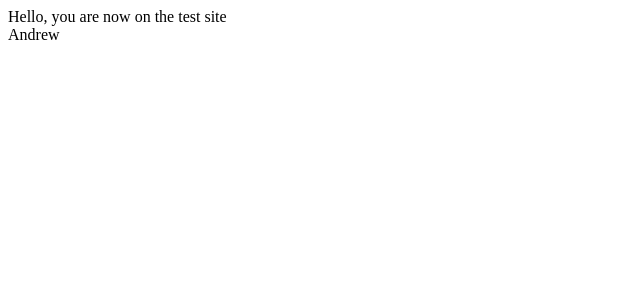
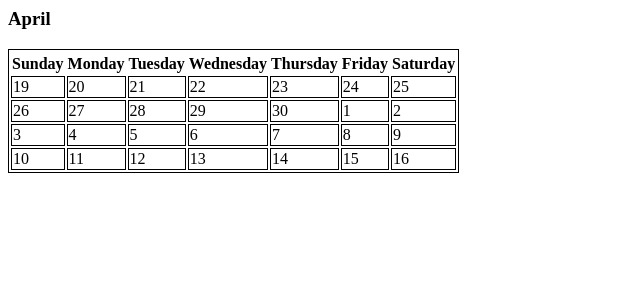
Before and after one commit to tjschutte/MadHacks2015, a Django app: page /taskmaster/ in a window 1280 px wide. Shown: the top 300 px of the page, without its empty margins (0-640 px from the left). Run offline with Django 3.2, Linux system fonts and the light colour scheme; data comes from the database, SQL or seed files in the repository; both versions use the stored data as it was after the commit.

Commit message:
More changes

```diff
--- a/Calendar/Calendar/settings.py
+++ b/Calendar/Calendar/settings.py
@@ -88,7 +88,7 @@ DATABASES = {
 
 LANGUAGE_CODE = 'en-us'
 
-TIME_ZONE = 'UTC'
+TIME_ZONE = 'US/Central'
 
 USE_I18N = True
 
--- a/Calendar/taskmaster/models.py
+++ b/Calendar/taskmaster/models.py
@@ -8,17 +8,21 @@ class Task(models.Model):
     title = models.CharField(max_length=200)
     description = models.CharField(max_length=400)
     category = models.ForeignKey('Category')
+    def __string__(self):
+        return self.title
 
 class Category(models.Model):
     name = models.CharField(primary_key=True, max_length=100)
     color = models.ForeignKey('Color')
 
 class Event(models.Model):
-    startDate = models.DateTimeField('Start')
+    startDate = models.DateTimeField('startDate')
     endDate = models.DateTimeField('End')
     title = models.CharField(max_length=200)
     description = models.CharField(max_length=400)
     category = models.ForeignKey('Category', null=True, blank= True)
+    def getStartDate(self):
+        return self.startDate
 
 class Color(models.Model):
     R = models.IntegerField(
--- a/Calendar/taskmaster/templates/taskmaster/index.html
+++ b/Calendar/taskmaster/templates/taskmaster/index.html
@@ -1,76 +1,43 @@
+<html>
 
-<!DOCTYPE HTML PUBLIC "-//W3C//DTD HTML 4.01//EN""http://www.w3.org/TR/html4/strict.dtd">
-<html><head><title>Calendar 2015</title>
-<meta http-equiv="Content-Type" content="text/html; charset=utf-8">
-<meta name="date.created" content="2015-04-18">
-<meta name="generator" content="HTML Calendar Maker 2.0">
-<meta name="licensekey" content="">
-<style type="text/css">
-/* Styling for the title (Month and Year) of the calendar */
-div.title {
-    font: x-large Verdana, Arial, Helvetica, sans-serif;
-    text-align: center;
-    height: 40px;
-    background-color: white;
-    color: black;
-    }
-/* Styling for the footer */
-div.footer {
-    font: small Verdana, Arial, Helvetica, sans-serif;
-    text-align: center;
-    }
-/* Styling for the overall table */
-table {
-    font: 100% Verdana, Arial, Helvetica, sans-serif;
-    table-layout: fixed;
-    border-collapse: collapse;
-    width: 100%;
-    }
-/* Styling for the column headers (days of the week) */
-th {
-    padding: 0 0.5em;
-    text-align: center;
-    background-color:gray;
-    color:white;
-    }
-/* Styling for the individual cells (days) */
-td  {
-    font-size: medium;
-    padding: 0.25em 0.25em;
-    width: 14%;
-    height: 80px;
-    text-align: left;
-    vertical-align: top;
-    }
-/* Styling for the date numbers */
-.date  {
-    font-size: large;
-    padding: 0.25em 0.25em;
-    text-align: left;
-    vertical-align: top;
-    }
-/* Class for individual days (coming in future release) */
-.sun {
-     color:red;
-     }
-/* Hide the month element (coming in future release) */
-th.month {
-    visibility: hidden;
-    display:none;
-    }
+<head>
+    <style>
+        table,
+        td {
+            border: 1px solid black;
+        }
+    </style>
+</head>
 
-</style>
-</head>
 <body>
-<div class="title">January 2015</div>
-<table border="1">
-<tr><th>Sun</th><th>Mon</th><th>Tue</th><th>Wed</th><th>Thu</th><th>Fri</th><th>Sat</th></tr>
-<tr><td><span class="date">&nbsp;</span></td><td><span class="date">&nbsp;</span></td><td><span class="date">&nbsp;</span></td><td><span class="date">&nbsp;</span></td><td><span class="date">1</span></td><td><span class="date">2</span></td><td><span class="date">3</span></td></tr>
-<tr><td><span class="date">4</span></td><td><span class="date">5</span></td><td><span class="date">6</span></td><td><span class="date">7</span></td><td><span class="date">8</span></td><td><span class="date">9</span></td><td><span class="date">10</span></td></tr>
-<tr><td><span class="date">11</span></td><td><span class="date">12</span></td><td><span class="date">13</span></td><td><span class="date">14</span></td><td><span class="date">15</span></td><td><span class="date">16</span></td><td><span class="date">17</span></td></tr>
-<tr><td><span class="date">18</span></td><td><span class="date">19</span></td><td><span class="date">20</span></td><td><span class="date">21</span></td><td><span class="date">22</span></td><td><span class="date">23</span></td><td><span class="date">24</span></td></tr>
-<tr><td><span class="date">25</span></td><td><span class="date">26</span></td><td><span class="date">27</span></td><td><span class="date">28</span></td><td><span class="date">29</span></td><td><span class="date">30</span></td><td><span class="date">31</span></td></tr>
-</table>
-<p><div class="footer">
-Generated by <a href="http://freehtmlcalendar.com">FreeHTMLCalendar.com</a> Copyright &copy; 2011 John Dalbey.</div>
-</body></html>
+    {%for event in events %}
+    <li>{{event.title}}</li>
+    {%endfor%}
+    <table>
+        <tr>
+            <h3>{{now}}</h3>
+        </tr>
+        <tr>
+            <th>Sunday</th>
+            <th>Monday</th>
+            <th>Tuesday</th>
+            <th>Wednesday</th>
+            <th>Thursday</th>
+            <th>Friday</th>
+            <th>Saturday</th>
+        </tr>
+        {% for week in weeks %}
+
+        <tr>
+            {% for day in week %}
+            <td>
+                {{day.day}}
+
+            </td>
+            {%endfor%}
+        </tr>
+        {%endfor%}
+    </table>
+</body>
+
+</html>
--- a/Calendar/taskmaster/views.py
+++ b/Calendar/taskmaster/views.py
@@ -1,7 +1,27 @@
 from django.shortcuts import render
 from django.http import HttpResponse
 from django.template import RequestContext, loader
+from datetime import datetime, timedelta
+from django.utils import timezone
+from .models import Event
 # Create your views here.
 
 def index(request):
-    return HttpResponse("Hello, you are now on the test site<br>Andrew")
+    now = datetime.now().date()
+    temp = now
+    weeks = []
+    dayOfWeek = now.weekday()
+    if(dayOfWeek != 6):
+        temp = temp - timedelta(days=dayOfWeek + 1)
+    events = Event.objects.all().filter(startDate = temp)
+    r =0
+    while(r < 4):
+        days = []
+        x = 0
+        while(x < 7):
+            days.append(temp)
+            x += 1
+            temp = temp + timedelta(days=1)
+        r += 1
+        weeks.append(days)
+    return render(request, 'taskmaster/index.html', {'events': events, 'now': now.strftime('%B'), 'weeks': weeks})
```
Also changed, not shown: Calendar/db.sqlite3, 5 other files.
